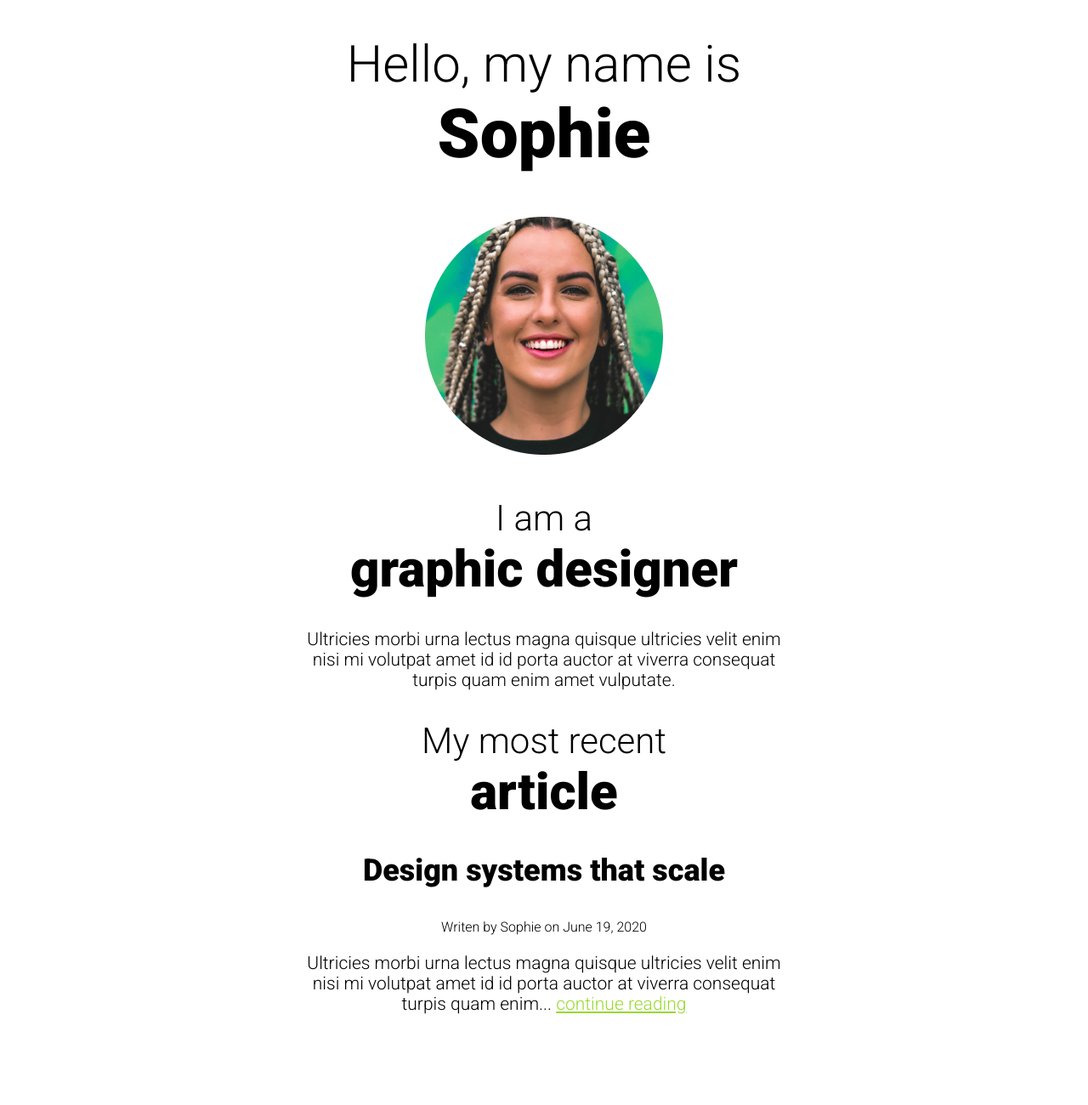
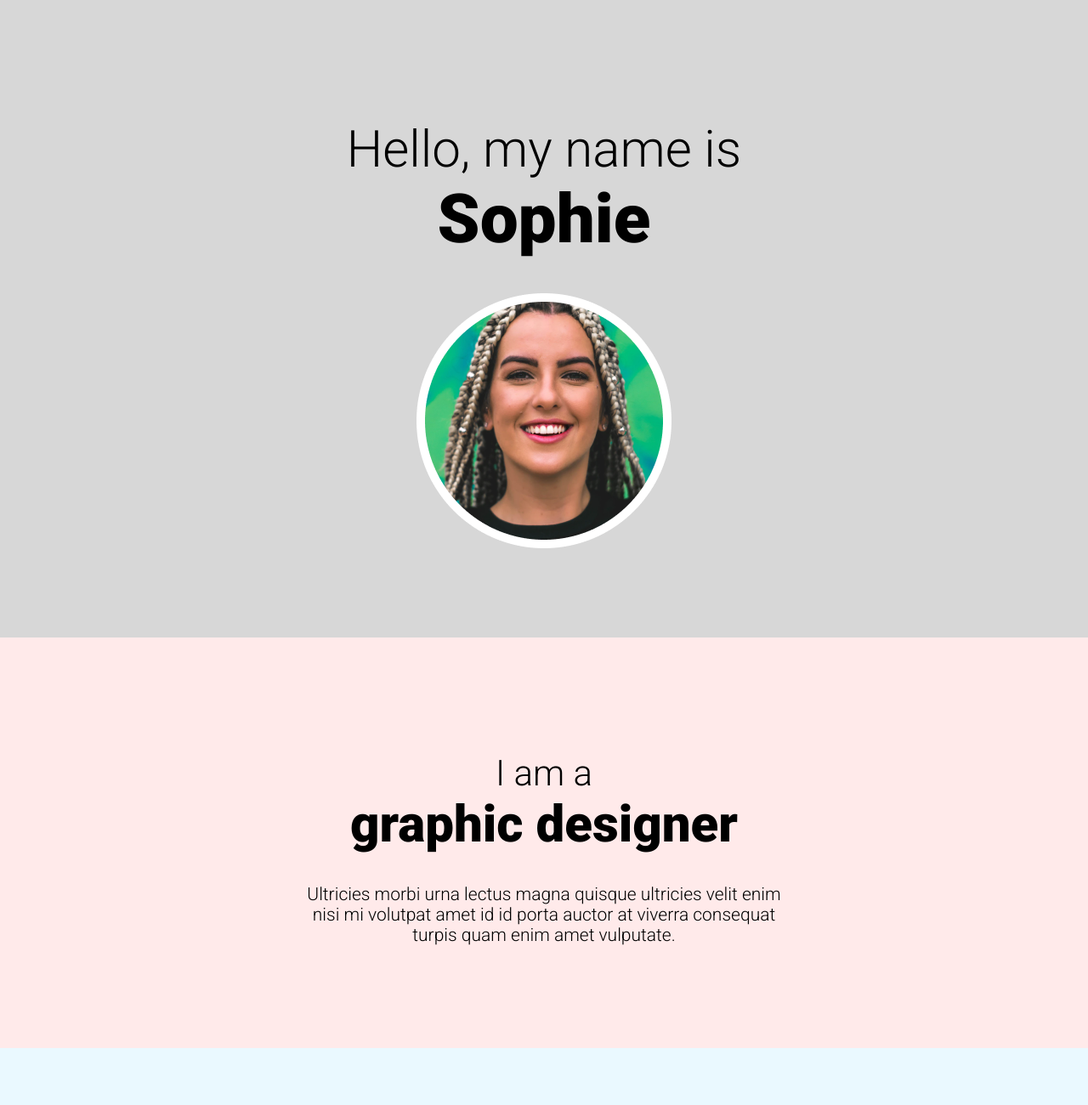
Before and after one commit to jr-nyc212/portfolio-css, a website built with Vite: page index.html in a window 1280 px wide. Shown: the top 1300 px of the page at 85% size. Before the commit the page ends 1214 px from the top, so only its background shows below. Built offline with nearby package versions, Linux system fonts and the light colour scheme.

Commit message:
Add section spacing and full-width backgrounds

```diff
--- a/index.css
+++ b/index.css
@@ -5,6 +5,7 @@ body {
     font-family: 'Roboto', sans-serif;
     font-size: 1.3125rem;
     font-weight: 300;
+    margin: 0;
 }
 
 /* Heading styles */
@@ -47,15 +48,26 @@ h2 .secondary-text {
 
 /* Container and layout styles */
 
-.container {
+.content-container {
+    padding: 100px 0;
+}
+
+.hero {background-color: #D7D7D7; }
+.about {background-color: #FFEAEA; }
+.latest-post {background-color: #EAF9FF; }
+
+.section-container {
     width: 570px;
-    margin: auto;
+    margin: 0 auto;
+
 }
+
 
 /* Links */
 
 a {
     color: #99D930;
+    font-weight: 900;
 }
 
 a:hover {
--- a/index.html
+++ b/index.html
@@ -9,16 +9,26 @@
         <title>HTML & CSS Fundamentals | Challenges</title>
     </head>
     <body>
-        <div class="container">
+        <header class="hero content-container">
+            <div class="section-container">
                 <h1>Hello, my name is
                     <span class="secondary-text" >Sophie</span>
                 </h1>
                 <img src="img/sophie.png" alt="Sophie's profile picture">
+            </div>
+        </header>
+
+        <section class="about content-container">
+            <div class="section-container">
                 <h2>I am a
                     <span class="secondary-text">graphic designer</span>
                 </h2>
                 <p>Ultricies morbi urna lectus magna quisque ultricies velit enim nisi mi volutpat amet id id porta auctor at viverra consequat turpis quam enim amet vulputate.</p>
+            </div>
+        </section>
 
+        <section class="latest-post content-container">
+            <div class="section-container">
                 <h2>My most recent
                     <span class="secondary-text">article</span>
                 </h2>
@@ -28,5 +38,7 @@
                     <p>Ultricies morbi urna lectus magna quisque ultricies velit enim nisi mi volutpat amet id id porta auctor at viverra consequat turpis quam enim... <a href="#">continue reading</a></p>
                 </article>
             </div>
+        </section>
+
     </body>
 </html>
```
Lines whose indentation alone changed are shown as unchanged.
